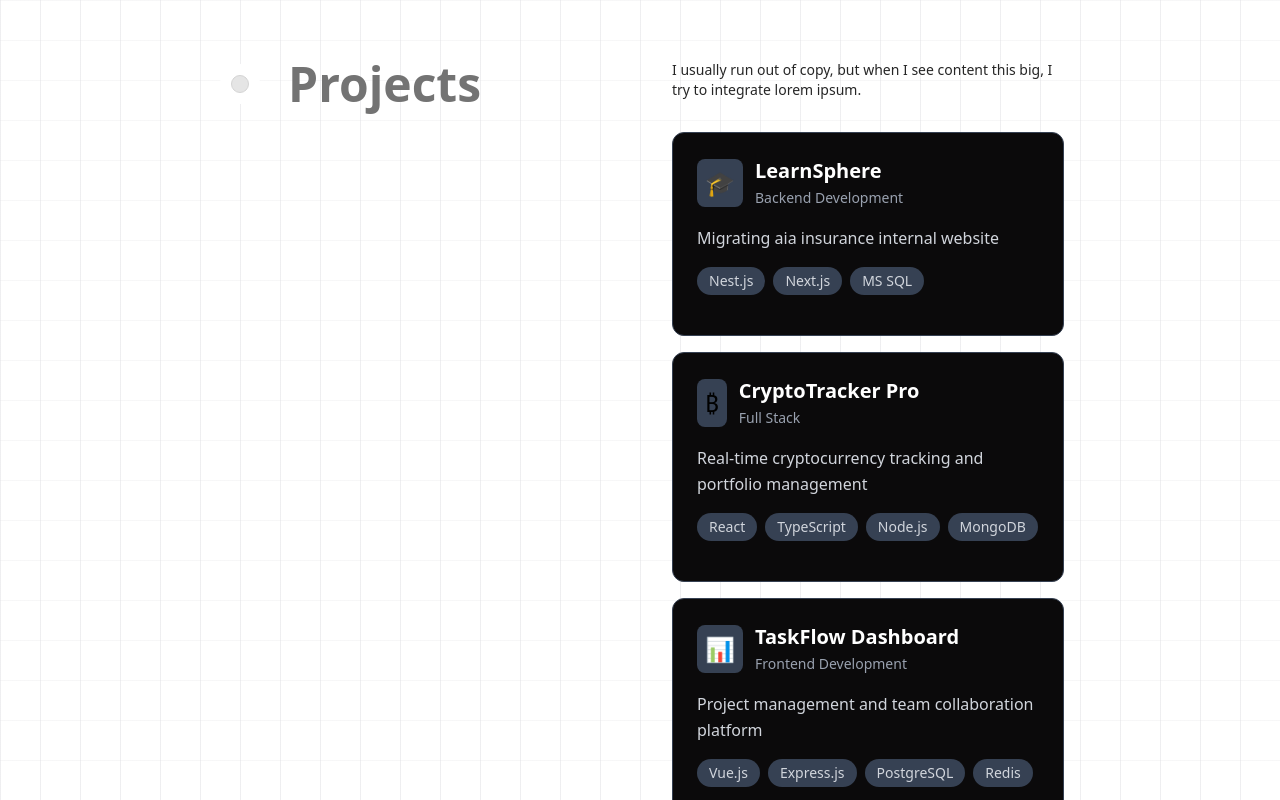
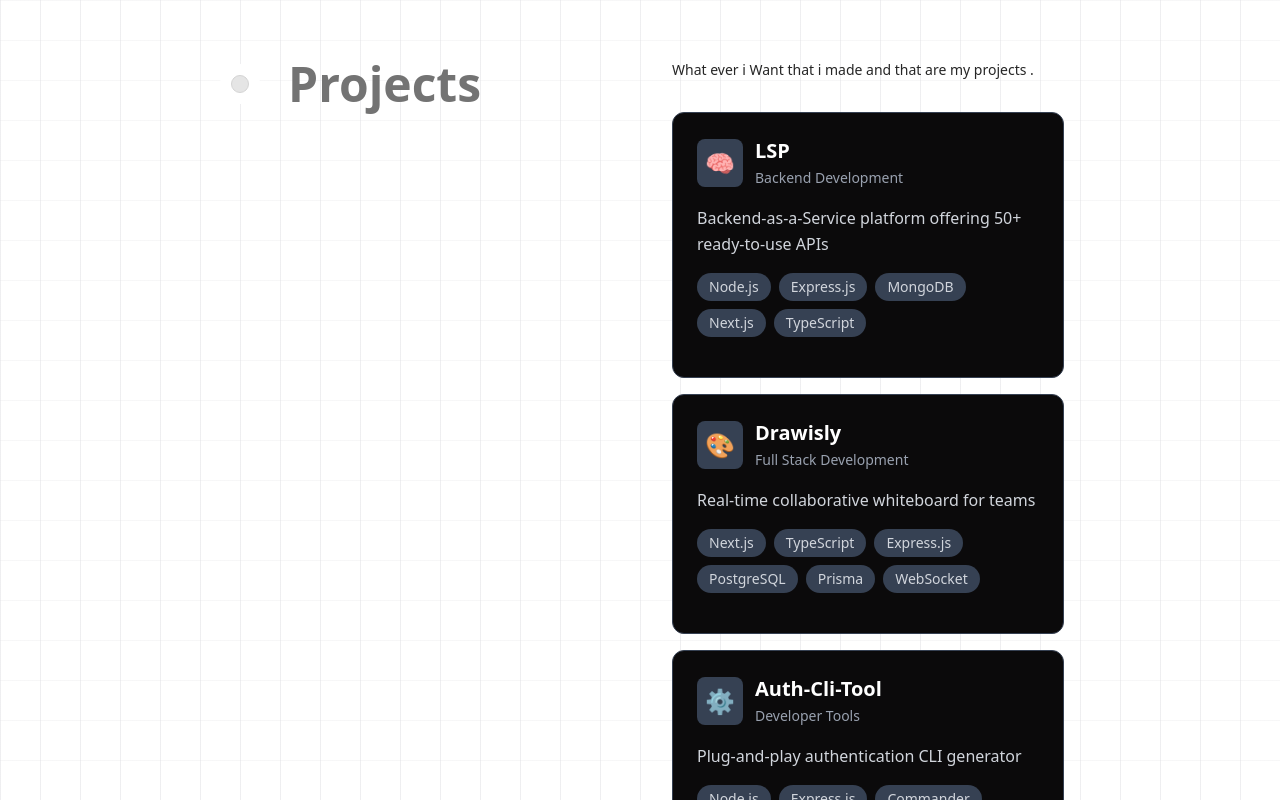
Before and after one commit to SobhanSah00/sobhan.dev-portfolio-, a Next.js app: page / in a window 1280 px wide. Shown: the part 1160-1960 px from the top of the page. Built offline with nearby package versions, Linux system fonts and the light colour scheme.

Commit message:
update the project section

```diff
--- a/components/Buttons.tsx
+++ b/components/Buttons.tsx
@@ -19,7 +19,7 @@ const buttonsJson: ButtonInfo[] = [
     {
         id: 2,
         label: "LinkedIn",
-        link: "https://www.linkedin.com/in/SOBHAN-SAH00/",
+        link: "https://www.linkedin.com/in/sobhansahoo/",
         icon: <Linkedin className="w-5 h-5" />,
     },
     {
@@ -37,7 +37,7 @@ const buttonsJson: ButtonInfo[] = [
     {
         id: 5,
         label: "Resume",
-        link: "https://drive.google.com/file/d/1JByAw5IK0hFf0NIROU8v7Bbvlas46FhV/view?usp=sharing",
+        link: "https://drive.google.com/file/d/189KHACHGWD0nf9k-SOeYyCFOfKVjIi7d/view",
         icon: <FileText className="w-5 h-5" />,
     },
 ];
--- a/components/TimeLineDemo.tsx
+++ b/components/TimeLineDemo.tsx
@@ -67,53 +67,57 @@ const experienceSection: experienceSectionInterface[] = [
 const ProjectsSection: ProjectsSectionInterface[] = [
   {
     id: 1,
-    title: "LearnSphere",
-    description: "Migrating aia insurance internal website",
-    fullDescription: "I'm a Backend Developer crafting cutting-edge dApps and DeFi solutions. From writing secure smart contracts to building intuitive Web3 interfaces, I turn complex blockchain concepts into user-friendly experiences.",
-    techStack: ['Nest.js', 'Next.js', 'MS SQL'],
-    GitHubLink: "https://github.com/username/learnsphere",
-    liveLink: "https://learnsphere.demo.com",
+    title: "LSP",
+    description: "Backend-as-a-Service platform offering 50+ ready-to-use APIs",
+    fullDescription:
+      "A one-stop Backend-as-a-Service platform offering 50+ ready-to-use APIs for frontend developers. It includes public APIs for social media, authentication, chat, and AI integrations, designed with scalability and modular architecture in mind.",
+    techStack: ["Node.js", "Express.js", "MongoDB", "Next.js", "TypeScript"],
+    GitHubLink: "https://github.com/SobhanSah00/lsp",
+    liveLink: "https://lsp-learnspherehome.vercel.app/",
     achievements: [
-      "Built and maintained backend services/APIs for Internal website",
-      "Created 25+ production grade API's for now",
-      "Creating Unit Test case's for my endpoints",
+      "Built a public API library covering social, real-time chat, auth, and AI integrations.",
+      "Designed with modular monorepo architecture for scalability.",
+      "Integrated multi-LLM APIs and text-to-image generation.",
+      "Developed a Next.js dashboard for browsing and testing APIs."
     ],
-    icon: "🎓",
+    icon: "🧠",
     category: "Backend Development"
   },
   {
     id: 2,
-    title: "CryptoTracker Pro",
-    description: "Real-time cryptocurrency tracking and portfolio management",
-    fullDescription: "A comprehensive cryptocurrency tracking application with real-time price updates, portfolio management, and advanced analytics. Built with modern web technologies for optimal performance.",
-    techStack: ['React', 'TypeScript', 'Node.js', 'MongoDB'],
-    GitHubLink: "https://github.com/username/cryptotracker",
-    liveLink: "https://cryptotracker.demo.com",
+    title: "Drawisly",
+    description: "Real-time collaborative whiteboard for teams",
+    fullDescription:
+      "A real-time collaborative whiteboard app built with Next.js and TypeScript that allows multiple users to draw, annotate, and chat in shared rooms. Designed for high concurrency and efficient data sync using WebSockets and PostgreSQL.",
+    techStack: ["Next.js", "TypeScript", "Express.js", "PostgreSQL", "Prisma", "WebSocket"],
+    GitHubLink: "https://github.com/SobhanSah00/Drawisly",
+    liveLink: "",
     achievements: [
-      "Integrated 10+ cryptocurrency exchanges APIs",
-      "Real-time price updates with WebSocket connections",
-      "Advanced charting with technical indicators",
-      "Portfolio tracking with profit/loss analytics"
+      "Implemented live drawing, chat, and presence with WebSocket communication.",
+      "Managed persistent sessions and room states with Prisma and PostgreSQL.",
+      "Used Turborepo for modular monorepo structure across frontend and backend.",
+      "Enabled real-time collaboration with efficient sync handling."
     ],
-    icon: "₿",
-    category: "Full Stack"
+    icon: "🎨",
+    category: "Full Stack Development"
   },
   {
     id: 3,
-    title: "TaskFlow Dashboard",
-    description: "Project management and team collaboration platform",
-    fullDescription: "A modern project management solution designed for agile teams. Features include task tracking, team collaboration, time management, and comprehensive project analytics.",
-    techStack: ['Vue.js', 'Express.js', 'PostgreSQL', 'Redis'],
-    GitHubLink: "https://github.com/username/taskflow",
-    liveLink: "https://taskflow.demo.com",
+    title: "Auth-Cli-Tool",
+    description: "Plug-and-play authentication CLI generator",
+    fullDescription:
+      "A developer-friendly CLI tool that scaffolds a complete Express.js authentication boilerplate in seconds. Built to reduce setup time and streamline authentication setup across projects.",
+    techStack: ["Node.js", "Express.js", "Commander", "Inquirer", "TypeScript"],
+    GitHubLink: "https://github.com/SobhanSah00/auth-cli-tool",
+    liveLink: "https://www.npmjs.com/package/auth-cli-tool",
     achievements: [
-      "Built drag-and-drop task management interface",
-      "Implemented real-time collaboration features",
-      "Created comprehensive reporting dashboard",
-      "Optimized database queries for 50% faster load times"
+      "Scaffolds full Express.js auth boilerplate instantly with npx command.",
+      "Supports MongoDB/Mongoose and PostgreSQL/Prisma options.",
+      "Configurable JWT or Cookie-based authentication.",
+      "Achieved 500+ downloads on launch day, improving developer setup time by 95%."
     ],
-    icon: "📊",
-    category: "Frontend Development"
+    icon: "⚙️",
+    category: "Developer Tools"
   }
 ];
 
@@ -368,8 +372,7 @@ export function TimelineDemo() {
       content: (
         <div>
           <p className="mb-6 sm:mb-8 text-xs font-normal text-neutral-800 md:text-sm dark:text-neutral-200">
-            I usually run out of copy, but when I see content this big, I try to
-            integrate lorem ipsum.
+            What ever i Want that i made and that are my projects .
           </p>
 
           <div className="space-y-3 sm:space-y-4 mb-6 sm:mb-8">
```
